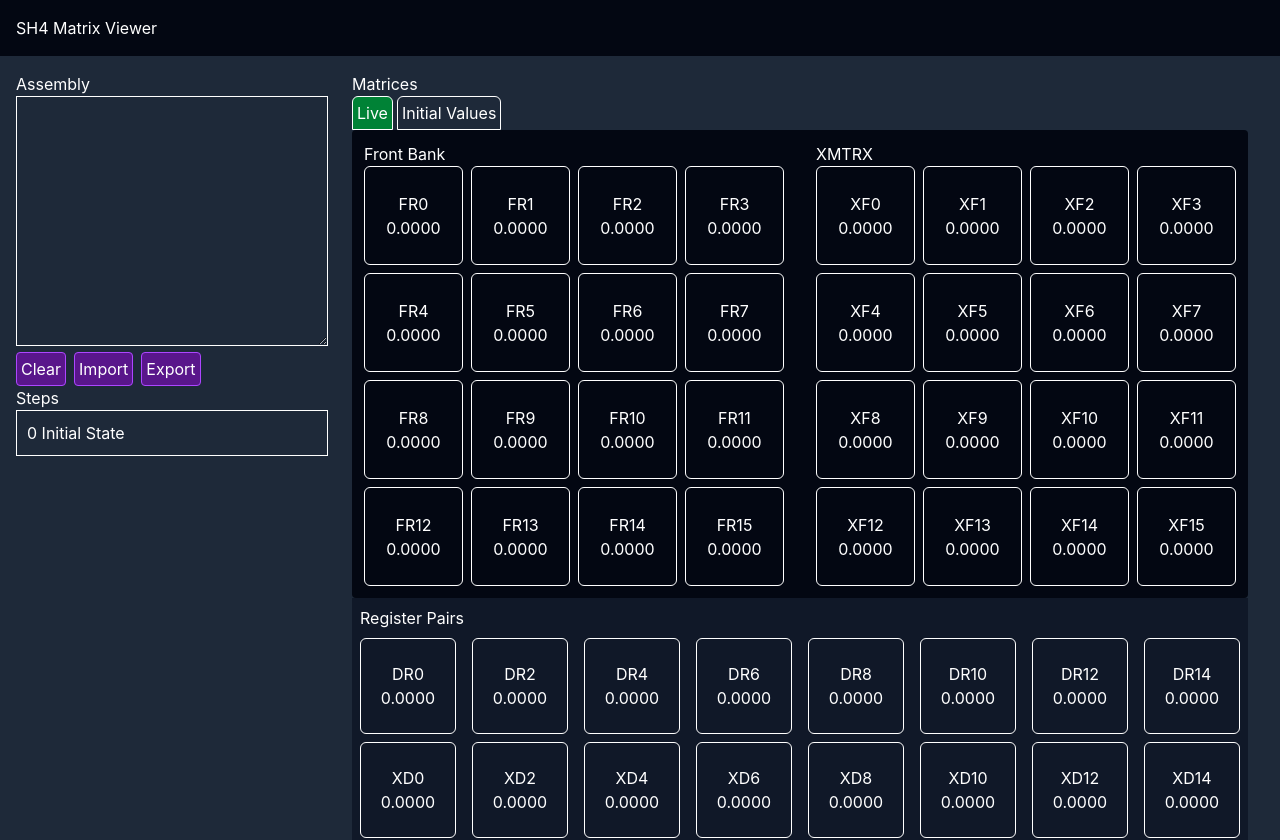
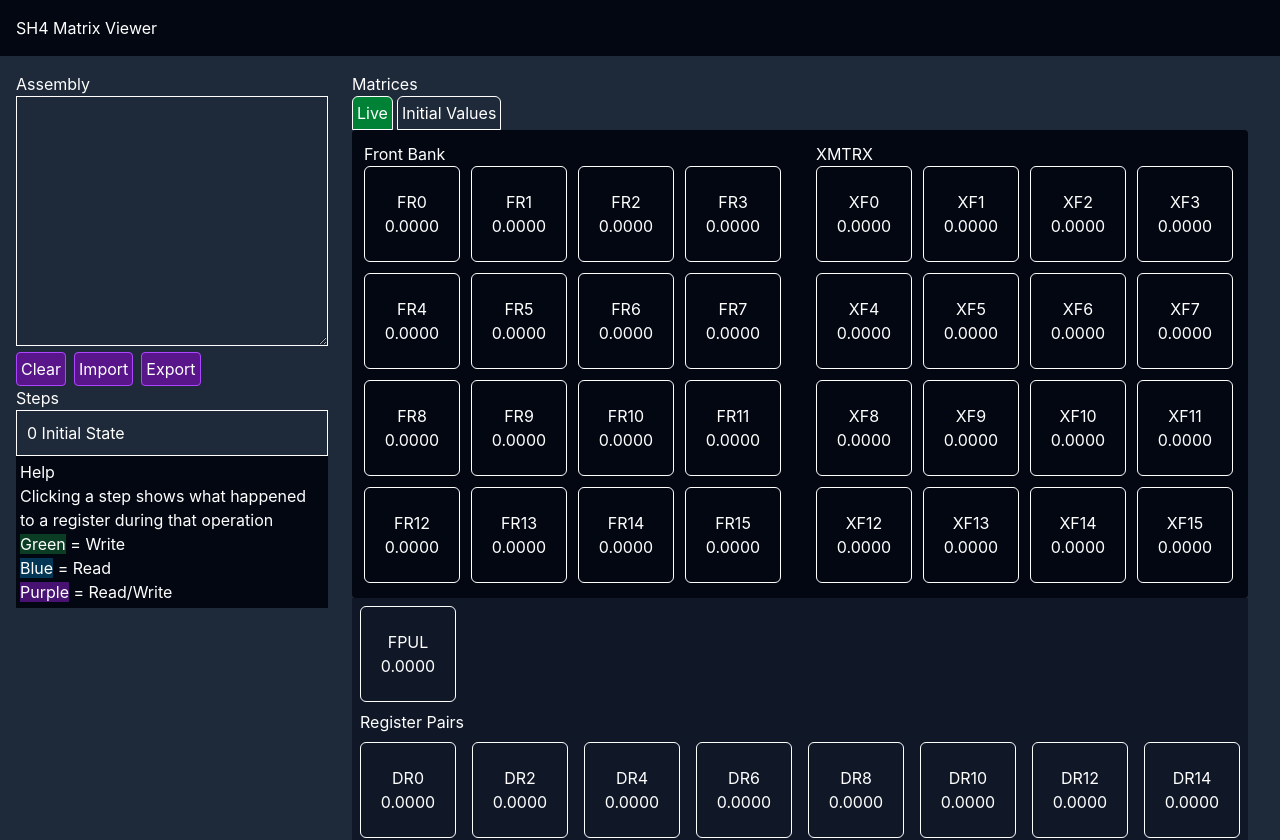
Before and after one commit to aleios/matrixviewer, a Vue app: page / in a window 1280 px wide. Shown: the top 840 px of the page. Built offline with nearby package versions, Linux system fonts and the light colour scheme.

Commit message:
Pairs grid highlighting and FPUL access RegisterCell component Add help text

```diff
--- a/src/App.vue
+++ b/src/App.vue
@@ -28,6 +28,15 @@
           :instr-index="instrIndex"
           @step-changed="stepChanged"
         />
+        <div class="bg-gray-950 p-1">
+          <p>Help</p>
+          <p>Clicking a step shows what happened to a register during that operation</p>
+          <ul>
+            <li><span class="bg-green-900/70">Green</span> = Write</li>
+            <li><span class="bg-sky-900/70">Blue</span> = Read</li>
+            <li><span class="bg-purple-900/80">Purple</span> = Read/Write</li>
+          </ul>
+        </div>
       </div>
       <div>
         Matrices
@@ -86,9 +95,18 @@
           </TabsFrame>
         </Tabs>
         <div class="flex flex-col gap-2 p-2 bg-gray-900">
+          <RegisterCell
+            v-model:data="sh4.fpul"
+            label="FPUL"
+            :access-type="fpulHighlight"
+          />
           <span>Register Pairs</span>
-          <PairsGrid :bank="currentBank0" />
           <PairsGrid
+            ref="frontBankPairs"
+            :bank="currentBank0"
+          />
+          <PairsGrid
+            ref="xmtrxPairs"
             :bank="currentBank1"
             back-bank
           />
@@ -118,7 +136,14 @@ import StepsContainer from "@/StepsContainer.vue";
 import {computed, ref, watch} from "vue";
 import {cloneDeep} from "lodash-es";
 import MatrixBlock from "@/MatrixBlock.vue";
-import type {InstructionIndex, InstructionResult, RegisterAccess, SessionData, SH4State} from "@/types.ts";
+import type {
+  InstructionIndex,
+  InstructionResult,
+  RegisterAccess,
+  RegisterAccessType,
+  SessionData,
+  SH4State
+} from "@/types.ts";
 import {matEmpty} from "@/matrixops.ts";
 import {Tabs, TabsContent, TabsFrame, TabsHeading, TabsTrigger} from "@/tabs";
 import {useStorage} from '@vueuse/core'
@@ -126,6 +151,7 @@ import UIButton from "@/UIButton.vue";
 import {emptyRegisterAccess} from "@/regaccess.js";
 import {opcodes} from "@/opcodes.ts";
 import PairsGrid from "@/PairsGrid.vue";
+import RegisterCell from "@/RegisterCell.vue";
 
 const sh4DefaultValues: SH4State = {
   bank0: matEmpty(),
@@ -169,11 +195,15 @@ const flipCellOrder = ref(false)
 
 const frontBank = ref<InstanceType<typeof MatrixBlock>>()
 const xmtrx = ref<InstanceType<typeof MatrixBlock>>()
+const frontBankPairs = ref<InstanceType<typeof PairsGrid>>()
+const xmtrxPairs = ref<InstanceType<typeof PairsGrid>>()
 
 const currentBank0 = computed(() => sh4.value.frontBank0 ? sh4.value.bank0 : sh4.value.bank1)
 const currentBank1 = computed(() => sh4.value.frontBank0 ? sh4.value.bank1 : sh4.value.bank0)
 
 const formattedLogs = computed(() => logs.value.join("\n"))
+
+const fpulHighlight = ref<RegisterAccessType>('none')
 
 function executeLine(state: SH4State, line: string): InstructionResult {
   let parts = line.split(" ");
@@ -295,7 +325,33 @@ function showState(index: number) {
     sh4.value.bank1 = cloneDeep(state.bank1) || matEmpty()
   }
 
+  // Pairs
+  if (frontBankPairs.value) {
+    frontBankPairs.value?.highlightCells({
+      read: access.frRead,
+      write: access.frWrite
+    })
+  }
+  if (xmtrxPairs.value) {
+    xmtrxPairs.value?.highlightCells({
+      read: access.xfRead,
+      write: access.xfWrite
+    })
+  }
+
+  // TODO: generalize this
+  if (access.fpulWrite && access.fpulRead) {
+    fpulHighlight.value = 'read-write'
+  } else if (access.fpulWrite) {
+    fpulHighlight.value = 'write'
+  } else if (access.fpulRead) {
+    fpulHighlight.value = 'read'
+  } else {
+    fpulHighlight.value = 'none'
+  }
+
   sh4.value.frontBank0 = state.frontBank0
+  sh4.value.fpul = state.fpul
 }
 
 function stepChanged(index: number) {
--- a/src/MatrixBlock.vue
+++ b/src/MatrixBlock.vue
@@ -2,27 +2,16 @@
   <div>
     <!-- Iterate 4x4 matrix -->
     <div class="grid grid-cols-4 gap-2 size-105">
-      <div
+      <RegisterCell
         v-for="cell in displayedCells"
         :key="cell.index"
-        class="border text-center p-2 rounded-md flex flex-col items-center justify-center"
-        :class="{
-          'bg-sky-900/70 border-sky-400': getCellAccessType(cell.index) === 'read',
-          'bg-green-900/70 border-green-400': getCellAccessType(cell.index) === 'write',
-          'bg-purple-900/80 border-purple-400': getCellAccessType(cell.index) === 'read-write',
-        }"
-      >
-        <span>{{ front ? `FR${cell.index}` : `XF${cell.index}` }}</span>
-        <input
-          v-if="editable"
-          type="number"
-          step="any"
-          class="text-center w-full bg-transparent outline-none border focus:border-gray-400"
-          :value="cell.value"
-          @change="onCellChange(cell.index, $event)"
-        >
-        <span v-else>{{ formatCell(cell.value) }}</span>
-      </div>
+        :index="cell.index"
+        :data="cell.value"
+        :label="front ? `FR${cell.index}` : `XF${cell.index}`"
+        :access-type="getCellAccessType(cell.index)"
+        :editable="editable"
+        @cell-change="onCellChange"
+      />
     </div>
     <div
       v-if="editable"
@@ -39,11 +28,11 @@
 </template>
 
 <script setup lang="ts">
-import type {Matrix} from "@/types.ts";
+import type {Matrix, CellAccessType, CellHighlights} from "@/types.ts";
 import {computed, ref} from "vue";
 import {matEmpty, matIdentity} from "@/matrixops.ts";
-import {formatCell} from "@/helpers.ts";
 import UIButton from "@/UIButton.vue";
+import RegisterCell from "@/RegisterCell.vue";
 
 const props = withDefaults(defineProps<{
   front?: boolean
@@ -77,12 +66,6 @@ const displayedCells = computed(() => {
   });
 });
 
-type CellAccessType = "read" | "write" | "read-write";
-type CellHighlights = {
-  read?: number[]
-  write?: number[]
-}
-
 const highlightedCells = ref<Map<number, CellAccessType>>(new Map())
 
 function highlightCells(highlights: CellHighlights, clear: boolean = true) {
@@ -109,32 +92,6 @@ function getCellAccessType(index: number) {
   return highlightedCells.value.get(index)
 }
 
-const emit = defineEmits<{
-  (e: "cell-change", payload: { index: number; row: number; col: number; value: number }): void
-}>();
-
-function onCellChange(index: number, event: Event) {
-  const target = event.target as HTMLInputElement;
-  const parsed = parseFloat(target.value);
-  const invalidNum = Number.isNaN(parsed) || target.value === ''
-  const newValue = invalidNum ? 0 : parsed;
-
-  if (invalidNum) {
-    target.value = "0"
-  }
-
-  const updated = [...matrix.value] as Matrix;
-  updated[index] = newValue;
-
-  emit("cell-change", {
-    index,
-    row: Math.floor(index / 4),
-    col: index % 4,
-    value: newValue,
-  });
-  matrix.value = updated
-}
-
 function empty() {
   matrix.value = matEmpty()
 }
@@ -143,6 +100,12 @@ function identity() {
   matrix.value = matIdentity()
 }
 
+function onCellChange(payload: { index: number; row: number; col: number; value: number }) {
+  const updated = [...matrix.value] as Matrix;
+  updated[payload.index] = payload.value;
+  matrix.value = updated;
+}
+
 defineExpose({
   highlightCells,
   clearHighlightedCells,
--- a/src/PairsGrid.vue
+++ b/src/PairsGrid.vue
@@ -1,21 +1,20 @@
 <template>
   <div class="flex gap-4">
-    <div
+    <RegisterCell
       v-for="(pair, i) in pairs"
       :key="i"
-      class="border text-center p-2 rounded-md flex flex-col items-center justify-center size-24"
-    >
-      <span>{{ backBank ? `XD${i * 2}` : `DR${i * 2}` }}</span>
-      <span>{{ formatCell(pair) }}</span>
-    </div>
+      :label="backBank ? `XD${i*2}` : `DR${i*2}`"
+      :data="pair"
+      :access-type="highlightedCells.get(i)"
+    />
   </div>
 </template>
-
 <script setup lang="ts">
-import type {Matrix} from "@/types.ts";
-import {matEmpty} from "@/matrixops.ts";
-import {computed} from "vue";
-import {formatCell, pairToDouble} from "@/helpers.ts";
+import type { Matrix, CellHighlights, CellAccessType } from "@/types.ts";
+import { matEmpty } from "@/matrixops.ts";
+import { computed, ref } from "vue";
+import { pairToDouble } from "@/helpers.ts";
+import RegisterCell from "@/RegisterCell.vue";
 
 const props = withDefaults(defineProps<{
   bank?: Matrix
@@ -33,4 +32,34 @@ const pairs = computed(() => {
   return pairs
 })
 
+const highlightedCells = ref<Map<number, CellAccessType>>(new Map())
+
+function clearHighlightedCells() {
+  highlightedCells.value.clear()
+}
+
+function combine(current: CellAccessType | undefined, newval: CellAccessType): CellAccessType {
+  if (!current || current === newval)
+    return newval
+  return "read-write"
+}
+
+function highlightCells(highlights: CellHighlights, clear: boolean = true) {
+  if (clear) {
+    clearHighlightedCells()
+  }
+  const single = new Map<number, CellAccessType>()
+  for (const index of highlights.read || []) {
+    single.set(index, "read")
+  }
+  for (const index of highlights.write || []) {
+    single.set(index, single.has(index) ? "read-write" : "write")
+  }
+  for (const [index, type] of single) {
+    const pairIndex = Math.floor(index / 2)
+    highlightedCells.value.set(pairIndex, combine(highlightedCells.value.get(pairIndex), type))
+  }
+}
+
+defineExpose({ highlightCells, clearHighlightedCells })
 </script>
--- /dev/null
+++ b/src/RegisterCell.vue
@@ -0,0 +1,64 @@
+<template>
+  <div
+    class="border text-center p-2 rounded-md flex flex-col items-center justify-center size-24"
+    :class="{
+      'bg-sky-900/70 border-sky-400': accessType === 'read',
+      'bg-green-900/70 border-green-400': accessType === 'write',
+      'bg-purple-900/80 border-purple-400': accessType === 'read-write',
+    }"
+  >
+    <span>{{ label }}</span>
+    <input
+      v-if="editable"
+      v-model="data"
+      type="number"
+      step="any"
+      class="text-center w-full bg-transparent outline-none border focus:border-gray-400"
+      @change="onCellChange"
+    >
+    <span v-else>{{ formatCell(data || 0) }}</span>
+  </div>
+</template>
+
+<script setup lang="ts">
+import {formatCell} from "@/helpers.ts";
+
+const props = withDefaults(defineProps<{
+  label: string
+  index?: number,
+  editable?: boolean,
+  accessType?: "none" | "read" | "write" | "read-write"
+}>(), {
+  index: undefined,
+  accessType: "none",
+  editable: false,
+});
+const data = defineModel<number>('data')
+
+const emit = defineEmits<{
+  (e: "cell-change", payload: { index: number; row: number; col: number; value: number }): void
+}>();
+
+function onCellChange(event: Event) {
+  if(!props.index) {
+    return
+  }
+
+  const target = event.target as HTMLInputElement;
+  const parsed = parseFloat(target.value);
+  const invalidNum = Number.isNaN(parsed) || target.value === "";
+  const newValue = invalidNum ? 0 : parsed;
+
+  if (invalidNum) {
+    target.value = "0";
+  }
+
+  emit("cell-change", {
+    index: props.index,
+    row: Math.floor(props.index / 4),
+    col: props.index % 4,
+    value: newValue,
+  });
+}
+
+</script>
--- a/src/opcodes.ts
+++ b/src/opcodes.ts
@@ -224,7 +224,8 @@ function ftrc(state: SH4State, data: string) {
     const {bank, i} = resolveRegister(state, operands[0]!)
     state.fpul = Math.trunc(bank[i]!)
     return instructionResult(`FPUL = trunc(${operands[0]!} -> ${state.fpul})`, {
-        frRead: [i]
+        frRead: [i],
+        fpulWrite: true
     });
 }
 
@@ -257,7 +258,8 @@ function fsca(state: SH4State, data: string) {
     bank[base + 1] = Math.cos(d)
 
     return instructionResult(`FR${base} = sin(2.0*PI*FPUL/65536) -> ${bank[base]}, FR${base + 1} = cos(2.0*PI*FPUL/65536) -> ${bank[base + 1]}`, {
-        frWrite: [base, base + 1]
+        frWrite: [base, base + 1],
+        fpulRead: true
     })
 }
 
```
Also changed, not shown: src/types.ts (+10 -0 lines).
